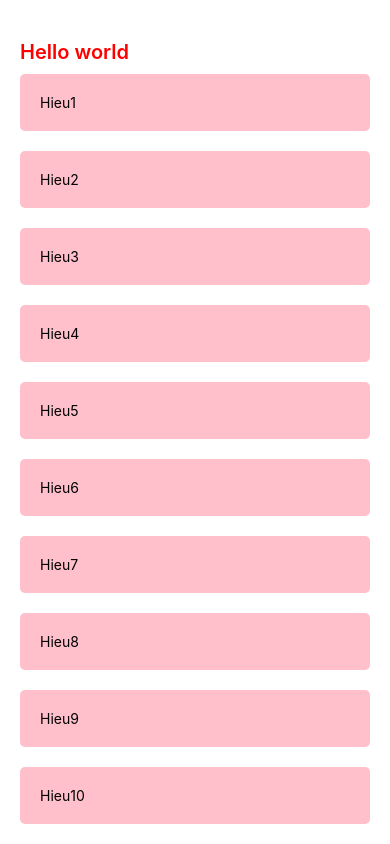
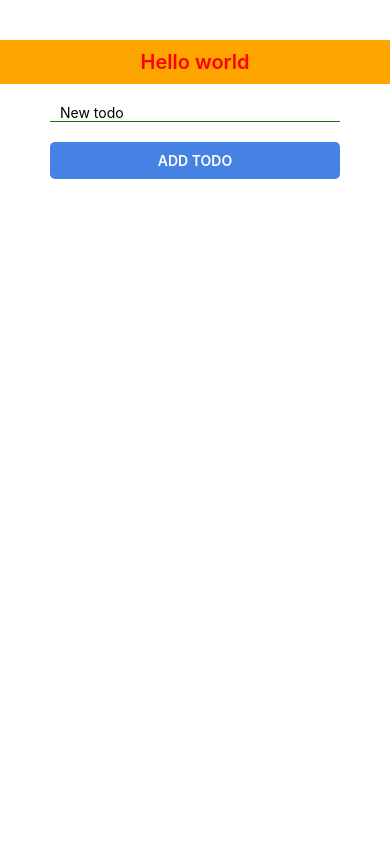
Before and after one commit to lthhieu/react-native-basic, a React Native app: screen / in a window 390 px wide. Built offline with nearby package versions, Linux system fonts and the light colour scheme.

Commit message:
todo app basic

```diff
--- a/App.tsx
+++ b/App.tsx
@@ -1,48 +1,47 @@
 import { useState } from 'react';
-import { StyleSheet, Text, View, Button, TextInput, ScrollView, FlatList } from 'react-native';
+import { StyleSheet, Text, View, Button, TextInput, ScrollView, FlatList, TouchableOpacity } from 'react-native';
 
-interface IStudents {
-  id: number, name: string, age: number
+interface ITodo {
+  id: number,
+  name: string
 }
-
 export default function App() {
-  const [students, setStudents] = useState<IStudents[]>([
-    { id: 1, name: 'Hieu1', age: 18 },
-    { id: 2, name: 'Hieu2', age: 18 },
-    { id: 3, name: 'Hieu3', age: 18 },
-    { id: 4, name: 'Hieu4', age: 18 },
-    { id: 5, name: 'Hieu5', age: 18 },
-    { id: 6, name: 'Hieu6', age: 18 },
-    { id: 7, name: 'Hieu7', age: 18 },
-    { id: 8, name: 'Hieu8', age: 18 },
-    { id: 9, name: 'Hieu9', age: 18 },
-    { id: 10, name: 'Hieu10', age: 18 },
-    { id: 11, name: 'Hieu11', age: 18 },
-    { id: 12, name: 'Hieu12', age: 18 },
-    { id: 13, name: 'Hieu13', age: 18 },
-    { id: 14, name: 'Hieu14', age: 18 },
-    { id: 15, name: 'Hieu15', age: 18 },
-    { id: 16, name: 'Hieu16', age: 18 },
-  ])
-  const renderItem = ({ item }: { item: IStudents }) => {
-    return (<View style={styles.view}>
-      <Text>{item.name}</Text>
-    </View>)
+  const [todo, setTodo] = useState<string>('')
+  const [todos, setTodos] = useState<ITodo[]>([])
+  const addNewTodo = (newTodo: string) => {
+    if (newTodo === '') { alert('Please type todo'); return; }
+    setTodos(oldTodos => [...oldTodos,
+    { id: Math.floor(Math.random() * 100000), name: newTodo }
+    ]);
+    setTodo('')
   }
+  const removeTodo = (item: ITodo) => {
+    setTodos(todos.filter(el => { return el.id != item.id }))
+  }
+  const renderItem = ({ item }: { item: ITodo }) => {
+    return (
+      <Text onPress={() => {
+        removeTodo(item)
+      }} style={styles.view}>{item.name}</Text>
+    );
+  };
   return (
     <View style={styles.container}>
       <Text style={styles.title}>Hello world</Text>
+      <View style={styles.body}>
+        <TextInput style={styles.input} placeholder='New todo'
+          onChangeText={setTodo}
+          value={todo} />
+        <TouchableOpacity style={styles.addNewTodoButton} onPress={() => { addNewTodo(todo) }}>
+          <Text style={styles.textAddNew}>Add todo</Text>
+        </TouchableOpacity>
+      </View>
       <FlatList
-        data={students}
+        style={styles.body2}
+        data={todos}
+        renderItem={renderItem}
         keyExtractor={item => item.id + ''}
-        renderItem={renderItem}></FlatList>
-      {/* <ScrollView>
-        {students.map((item) => {
-          return (<View style={styles.view} key={item.id}>
-            <Text>{item.name}</Text>
-          </View>)
-        })}
-      </ScrollView> */}
+      />
     </View>
   );
 }
@@ -51,11 +50,31 @@ const styles = StyleSheet.create({
   container: {
     flex: 1,
     backgroundColor: '#fff',
-    // alignItems: 'flex-start',
-    // justifyContent: 'flex-start',
     paddingTop: 40,
-    paddingHorizontal: 20
   },
-  title: { fontSize: 20, fontWeight: '600', color: 'red' },
+  title: {
+    fontSize: 20, fontWeight: '600', color: 'red',
+    backgroundColor: 'orange', paddingHorizontal: 20, textAlign: 'center', paddingVertical: 10
+  },
+  body: {
+    marginHorizontal: 50,
+  },
+  body2: {
+    marginHorizontal: 50,
+    marginTop: 10
+  },
+  input: {
+    borderBottomWidth: 1,
+    borderColor: 'green',
+    marginVertical: 20,
+    paddingHorizontal: 10
+  },
+  addNewTodoButton: {
+    alignItems: 'center',
+    backgroundColor: '#4582e4',
+    padding: 10,
+    borderRadius: 5,
+  },
+  textAddNew: { textTransform: 'uppercase', fontWeight: '600', color: '#fff' },
   view: { backgroundColor: 'pink', marginVertical: 10, padding: 20, borderRadius: 5 }
 });
```
